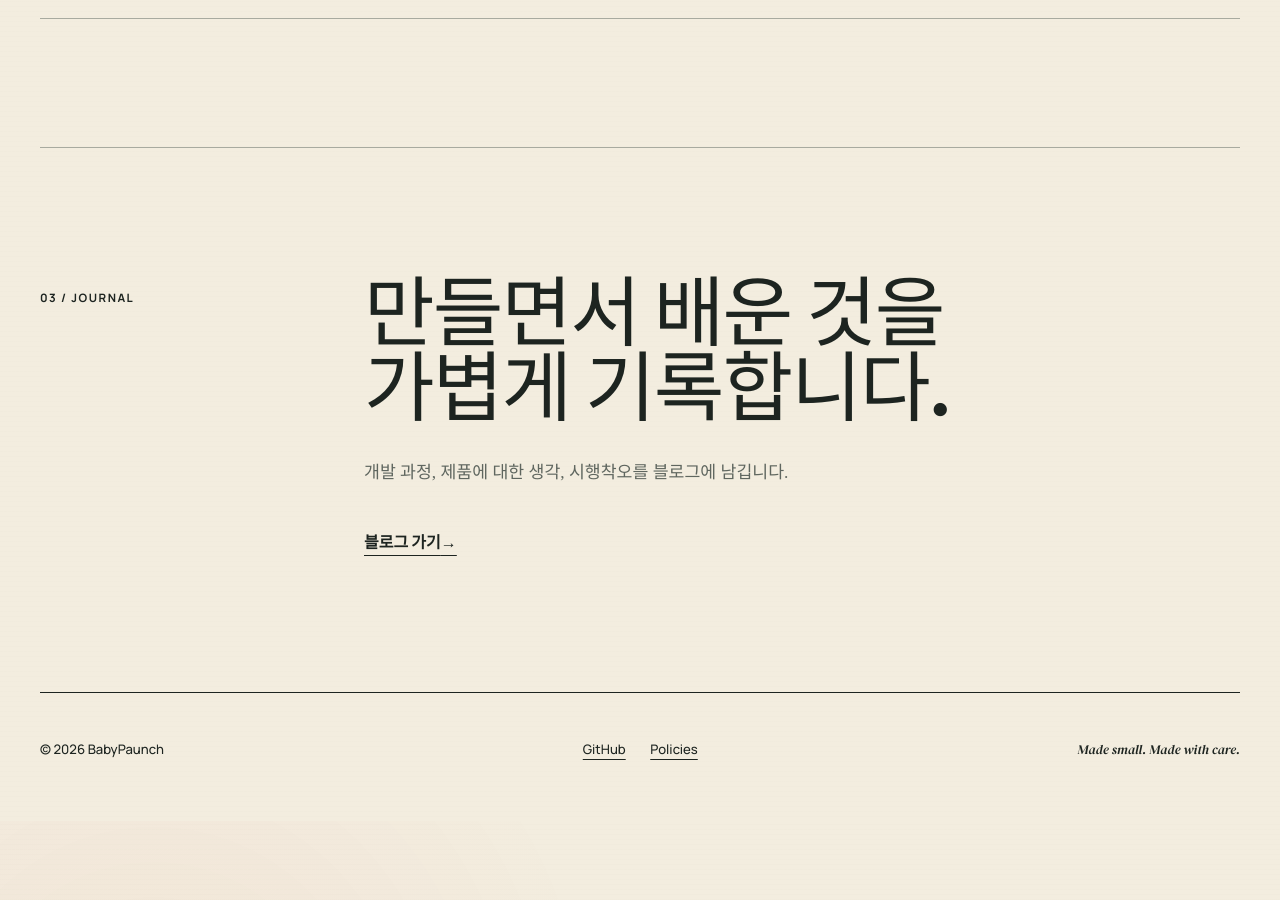
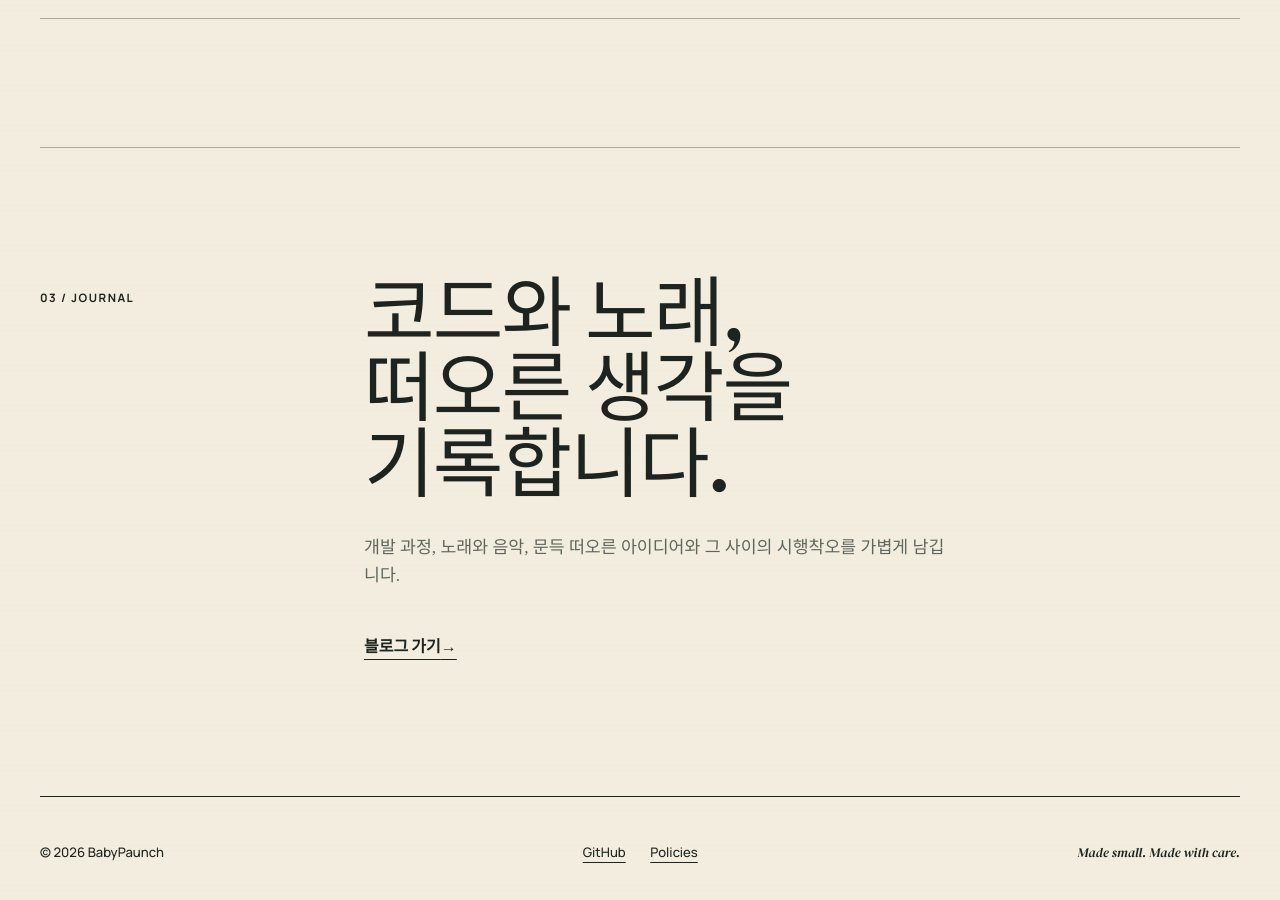
Before and after one commit to babypaunch/babypaunch.github.io, a Jekyll site: the page built from index.html, in a window 1280 px wide and 900 px high, scrolled down 1997 px. Built offline with Jekyll 4.4.1, drawn with Linux system fonts in a browser that asks for light colours; some web fonts are replaced; before the commit the page ends 2818 px from its top, so only the background shows below that.

Commit message:
docs(home): Journal 소개 범위 확장

```diff
--- a/_data/en.yml
+++ b/_data/en.yml
@@ -34,8 +34,8 @@ home:
     - name: Laftel Mania
       description: A simple way to discover and keep track of the anime you love.
       status: Available
-  journal_title: Notes from<br>making things.
-  journal_copy: Thoughts, lessons, and honest mistakes from building products.
+  journal_title: Notes on code, songs,<br>and ideas along the way.
+  journal_copy: We write about development, songs and music, ideas that come to mind, and lessons learned along the way.
   blog_link: Read the blog
 blog:
   intro: A place to record lessons and ideas.
--- a/_data/ko.yml
+++ b/_data/ko.yml
@@ -34,8 +34,8 @@ home:
     - name: Laftel Mania
       description: 좋아하는 애니메이션을 더 편하게 발견하고 기록하는 앱.
       status: Available
-  journal_title: 만들면서 배운 것을<br>가볍게 기록합니다.
-  journal_copy: 개발 과정, 제품에 대한 생각, 시행착오를 블로그에 남깁니다.
+  journal_title: 코드와 노래,<br>떠오른 생각을 기록합니다.
+  journal_copy: 개발 과정, 노래와 음악, 문득 떠오른 아이디어와 그 사이의 시행착오를 가볍게 남깁니다.
   blog_link: 블로그 가기
 blog:
   intro: 배움과 아이디어를 기록할 공간입니다.
```
